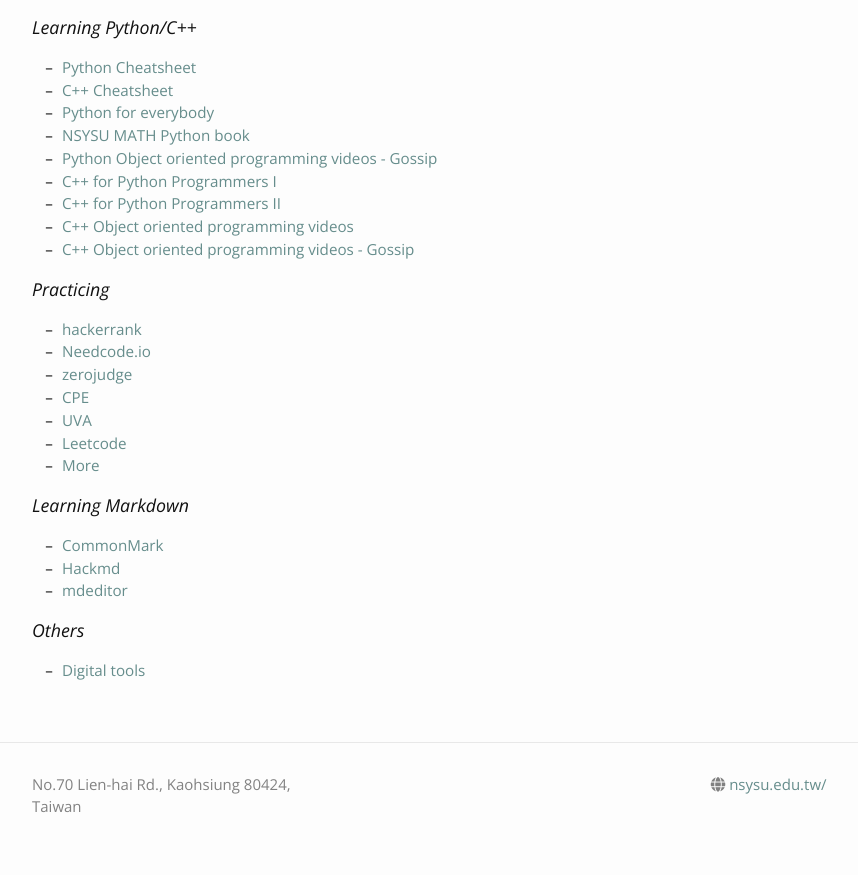
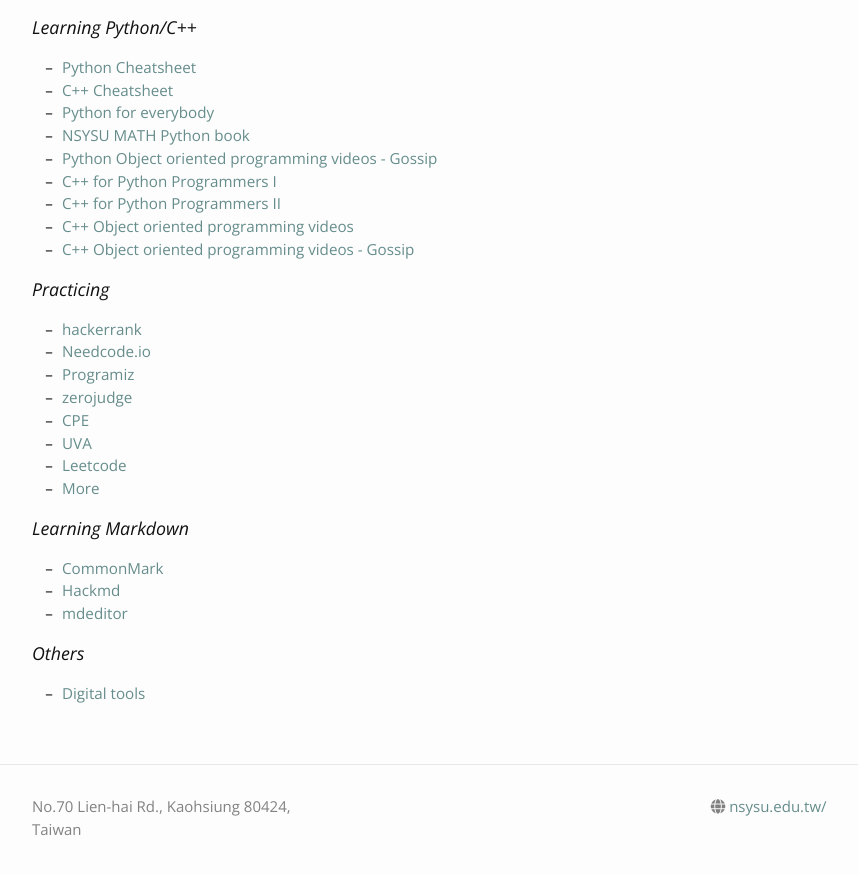
Before and after one commit to phonchi/nsysu-math208-2024, a Jekyll site: the page built from materials.md, in a window 1280 px wide and 900 px high, scrolled down 1317 px. Shown: the top 875 px of the window, without its empty margins (163-1021 px from the left). Built offline with Jekyll 4.4.1, drawn with Linux system fonts in a browser that asks for light colours; nearby versions of some CDN libraries.

Commit message:
Update materials.md

```diff
--- a/materials.md
+++ b/materials.md
@@ -65,6 +65,7 @@ permalink: /materials/
 ### Practicing
 * [hackerrank](https://www.hackerrank.com/domains/data-structures)
 * [Needcode.io](https://neetcode.io/practice)
+* [Programiz](https://www.programiz.com/dsa/algorithm)
 * [zerojudge](https://zerojudge.tw/)
 * [CPE](https://cpe.cse.nsysu.edu.tw/)
 * [UVA](https://onlinejudge.org/)
```
